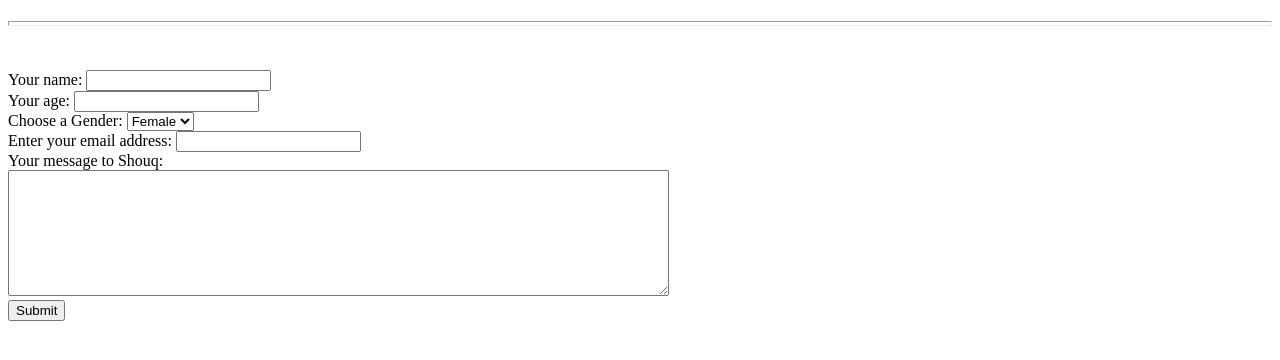
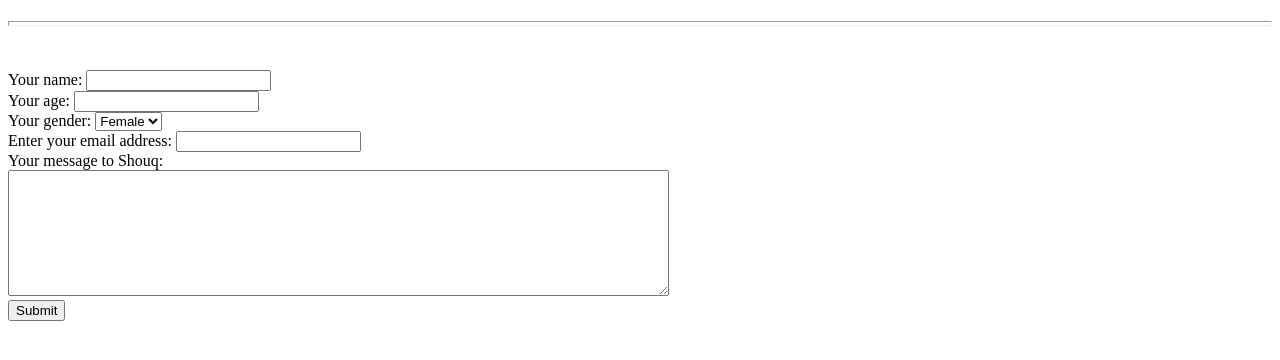
Before and after one commit to Ishouq/CV, a plain HTML site: page contactMe.html in a window 1280 px wide. Shown: the part 60-420 px from the top of the page. Drawn offline with Linux system fonts and the light colour scheme.

Commit message:
Update contactMe.html

```diff
--- a/contactMe.html
+++ b/contactMe.html
@@ -18,7 +18,7 @@
   <label> Your age: </label>
   <input type="text" name="Age"  />
   <br />
-  <label for="Gender">Choose a Gender:</label>
+  <label for="Gender">Your gender:</label>
   <select name="Gender" id="Gender">
     <option value="Female">Female</option>
     <option value="Male">Male</option>
```
